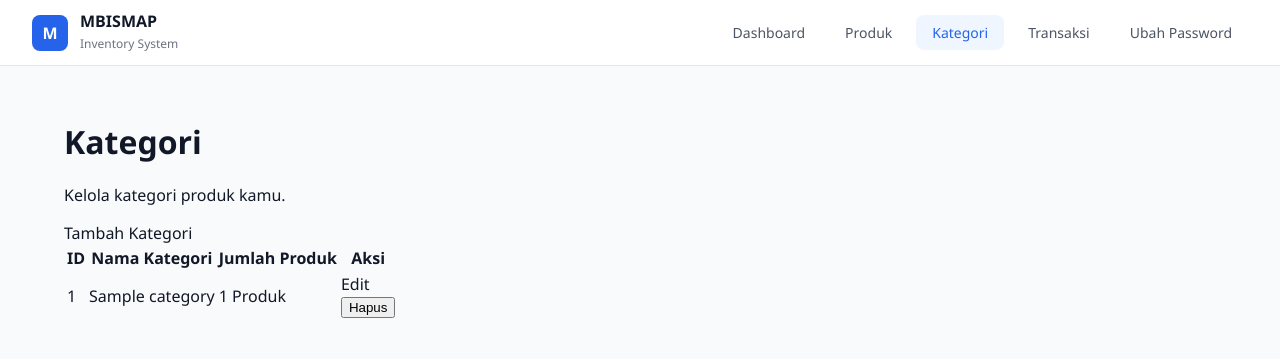
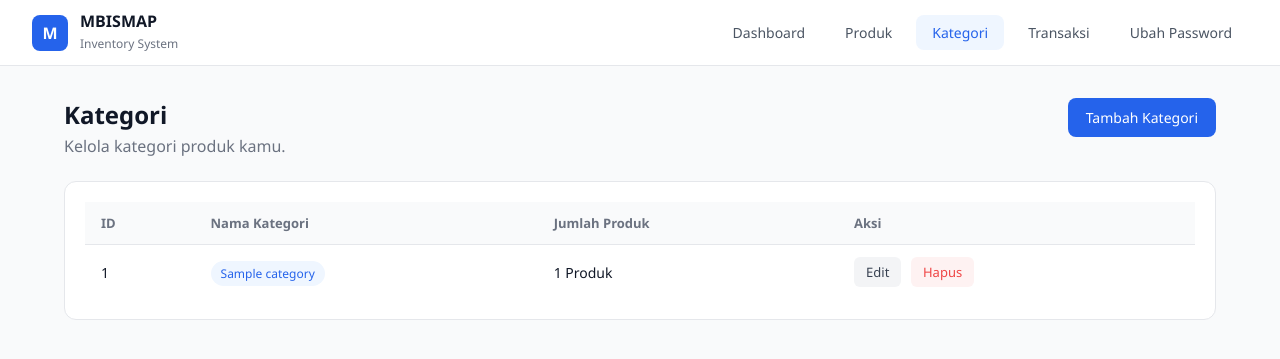
Before and after one commit to Masbismaa/flaskcrud, a Flask app: page /categories/ in a window 1280 px wide. Shown: the top 359 px of the page. Run offline with Flask 3, Linux system fonts and the light colour scheme; the visitor is signed in with stand-in values (Sample User, id 1); tables that the repository leaves empty hold one stand-in row (values such as "Sample post").

Commit message:
Style : Merapihkan tampilan Kategori

```diff
--- /dev/null
+++ b/static/css/categories/index.css
@@ -0,0 +1,126 @@
+/*Header*/
+.header {
+    display: flex;
+    justify-content: space-between;
+    align-items: flex-start;
+    margin-bottom: 24px;
+}
+
+.header h1 {
+    font-size: 24px;
+    font-weight: 700;
+    margin: 0 0 4px 0;
+}
+
+.header p {
+    color: #6b7280;
+    margin: 0;
+}
+
+.btn {
+    background: #2563eb;
+    color: #ffffff;
+    padding: 10px 18px;
+    border-radius: 8px;
+    font-size: 14px;
+    font-weight: 500;
+    white-space: nowrap;
+}
+
+.btn:hover {
+    background: #1d4ed8;
+}
+
+/*Card*/
+.dashboard-card {
+    background: #ffffff;
+    border: 1px solid #e5e7eb;
+    border-radius: 12px;
+    padding: 20px;
+}
+
+/*Table*/
+.dashboard-card table {
+    width: 100%;
+    border-collapse: collapse;
+}
+
+.dashboard-card thead {
+    background: #f9fafb;
+}
+
+.dashboard-card th {
+    text-align: left;
+    padding: 12px 16px;
+    font-size: 13px;
+    font-weight: 600;
+    color: #6b7280;
+    border-bottom: 1px solid #e5e7eb;
+}
+
+.dashboard-card td {
+    padding: 12px 16px;
+    font-size: 14px;
+    border-bottom: 1px solid #f3f4f6;
+    vertical-align: middle;
+}
+
+.dashboard-card tbody tr:last-child td {
+    border-bottom: none;
+}
+
+.dashboard-card tbody tr:hover {
+    background: #f9fafb;
+}
+
+.category {
+    background: #eff6ff;
+    color: #2563eb;
+    padding: 4px 10px;
+    border-radius: 999px;
+    font-size: 12px;
+    font-weight: 500;
+}
+
+/*Aksi*/
+.btn-edit {
+    background: #f3f4f6;
+    color: #374151;
+    padding: 6px 12px;
+    border-radius: 6px;
+    font-size: 13px;
+    margin-right: 6px;
+    display: inline-block;
+}
+
+.btn-edit:hover {
+    background: #e5e7eb;
+}
+
+.delete-form {
+    display: inline-block;
+}
+
+.btn-delete {
+    background: #fef2f2;
+    color: #ef4444;
+    padding: 6px 12px;
+    border-radius: 6px;
+    font-size: 13px;
+    border: none;
+    cursor: pointer;
+    font-family: inherit;
+}
+
+.btn-delete:hover {
+    background: #fee2e2;
+}
+
+/*Empty State*/
+.empty {
+    color: #9ca3af;
+    font-size: 14px;
+    text-align: center;
+    padding: 24px 0;
+    margin: 0;
+}
--- a/templates/categories/index.html
+++ b/templates/categories/index.html
@@ -2,6 +2,10 @@
 
 {% block title %}
 Kategori
+{% endblock %}
+
+{% block extra_css%}
+<link rel="stylesheet" href="{{url_for('static', filename='css/categories/index.css')}}">
 {% endblock %}
 
 {% block content %}
```
